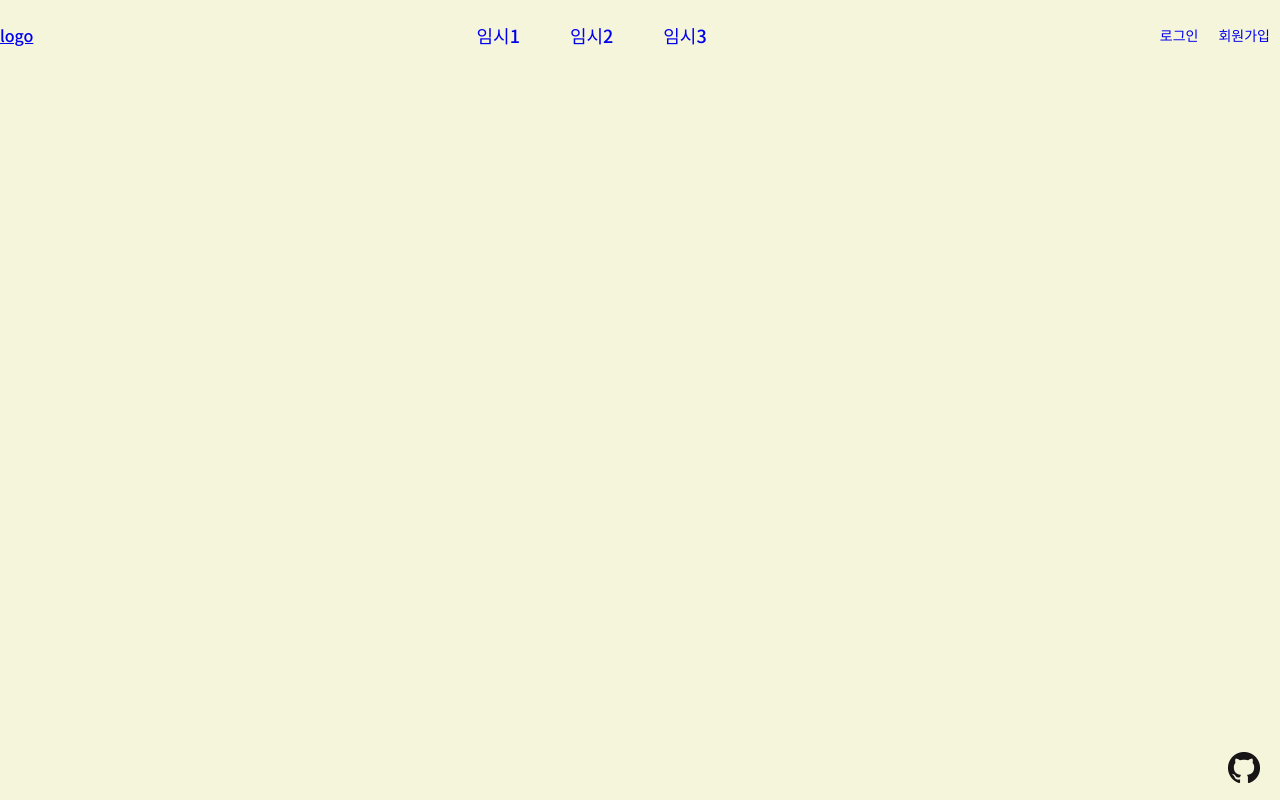
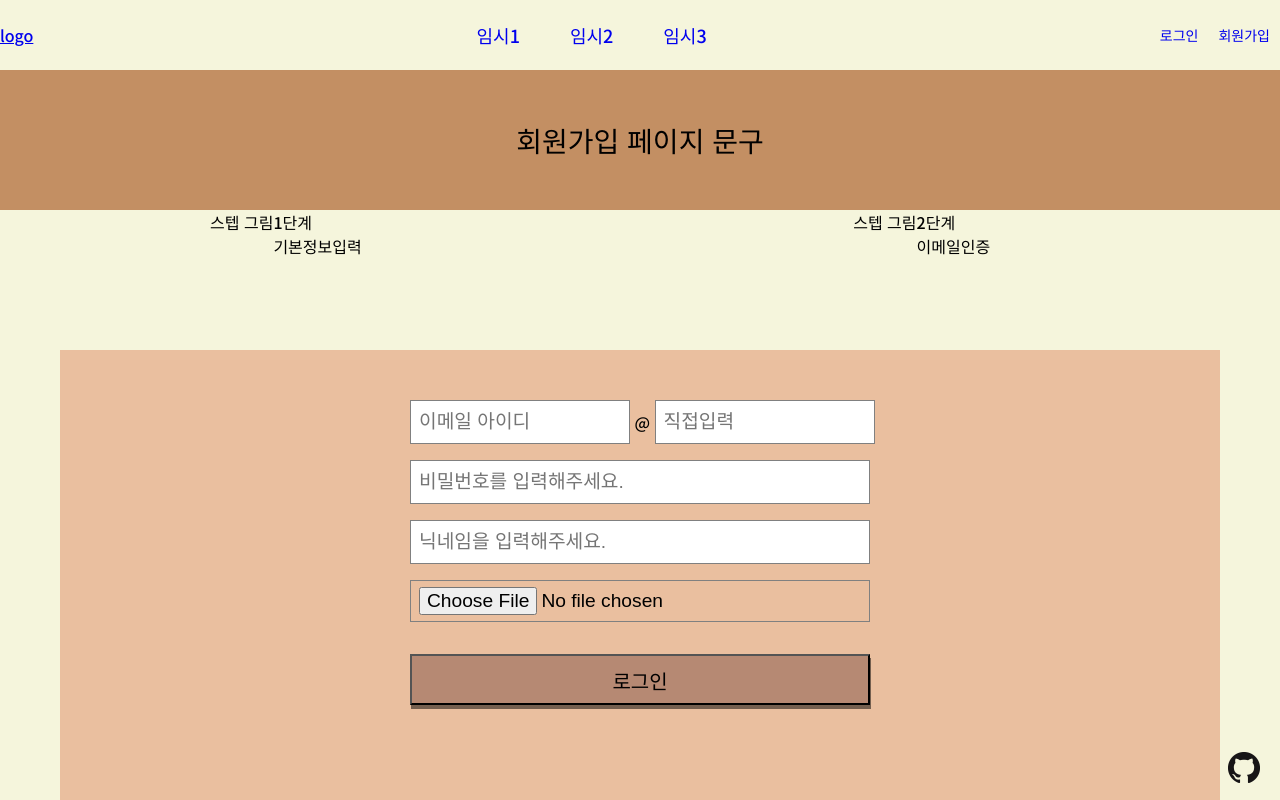
Before and after one commit to Donkey-s-Ears/Donkeys-front, a React app: page /RegisterPage in a window 1280 px wide. Built offline with nearby package versions, Linux system fonts and the light colour scheme.

Commit message:
[DON-27] feat: RegisterPage 구현 중
이메일 도메인 선택 드롭다운 진행 중

```diff
--- /dev/null
+++ b/src/components/Form/EmailForm.jsx
@@ -0,0 +1,82 @@
+import { useState } from 'react';
+import styled from 'styled-components';
+
+const EmailInput = styled.input`
+  width: 220px;
+  border: 1px solid gray;
+  line-height: 2.5rem;
+  font-size: 1.2rem;
+  padding-left: 0.5rem;
+  padding-right: 0.5rem;
+`;
+
+const Wrapper = styled.div`
+  display: flex;
+  width: 460px;
+  align-items: center;
+`;
+
+const DomainWrapper = styled.div`
+  display: relative;
+	&:after {
+		content: '\003E';
+	}
+`;
+
+const DropDownAnchor = styled.div`
+  position: absolute;
+  height: 0px;
+`;
+
+const DropDownWrapper = styled.div`
+  height: 200px;
+  opacity: ${props => props.isActive};
+`;
+
+const DropDownUl = styled.ul`
+  overflow: hidden;
+  list-style-type: none;
+  li {
+    text-decoration: 1px solid black;
+  }
+`;
+
+const EmailForm = () => {
+  const [Addr, setAddr] = useState('');
+  const [isActive, setIsActive] = useState(false);
+  const domainList = ['직접입력', 'naver.com', 'daum.net', 'gmail.com', 'nate.com', 'hanmail.net'];
+
+  const onChange = e => {
+    console.log(e.target.value);
+    if (e.target.value === '직접입력') {
+      e.target.value = '';
+    }
+    setAddr(e.target.value);
+  };
+
+  const onClick = () => {
+    setIsActive(prev => !prev);
+    console.log(isActive);
+  };
+
+  return (
+    <Wrapper>
+      <EmailInput name="emailId" placeholder="이메일 아이디" type="text" />
+      <div>&nbsp;@&nbsp;</div>
+      <DomainWrapper onClick={onClick}>
+        <EmailInput name="emailAddr" value={Addr} placeholder="직접입력" type="text" onChange={onChange} />
+        <DropDownAnchor>
+          <DropDownWrapper isActive={Number(isActive)}>
+            <DropDownUl>
+              {domainList.map(domain => (
+                <li key={domain}>{domain}</li>
+              ))}
+            </DropDownUl>
+          </DropDownWrapper>
+        </DropDownAnchor>
+      </DomainWrapper>
+    </Wrapper>
+  );
+};
+
+export default EmailForm;
--- a/src/components/LoginForm/InputWithLabel.jsx
+++ b/src/components/Form/InputWithLabel.jsx
@@ -1,30 +1,24 @@
 import styled from 'styled-components';
 
 const Wrapper = styled.div`
-  & + & {
-    margin-top: 1rem;
-  }
+  margin-top: 1rem;
 `;
-
-// const Label = styled.div`
-//   font-size: 1rem;
-//   margin-bottom: 0.25rem;
-// `;
 
 const Input = styled.input`
   width: 100%;
   border: 1px solid gray;
-  // outline: none;
   line-height: 2.5rem;
   font-size: 1.2rem;
   padding-left: 0.5rem;
   padding-right: 0.5rem;
 `;
 
-const InputWithLabel = props => (
-  <Wrapper>
-    <Input {...props} />
-  </Wrapper>
-);
+const InputWithLabel = props => {
+  return (
+    <Wrapper>
+      <Input {...props} />
+    </Wrapper>
+  );
+};
 
 export default InputWithLabel;
--- a/src/components/LoginForm/LoginForm.jsx
+++ b/src/components/LoginForm/LoginForm.jsx
@@ -1,6 +1,6 @@
 import LoginFormStyled, { LoginWrapper } from './LoginForm.Styled.jsx';
-import InputWithLabel from './InputWithLabel.jsx';
-import LoginButton from './LoginButton.jsx';
+import InputWithLabel from '../Form/InputWithLabel.jsx';
+import LoginButton from '../Form/LoginButton.jsx';
 
 const LoginForm = () => {
   function handleSubmit(e) {
@@ -12,7 +12,7 @@ const LoginForm = () => {
   return (
     <LoginWrapper>
       <LoginFormStyled onSubmit={handleSubmit}>
-        <InputWithLabel name="email" placeholder="이메일을 입력해주세요." />
+        <InputWithLabel name="email" placeholder="이메일을 입력해주세요." type="email" />
         <InputWithLabel name="password" placeholder="비밀번호를 입력해주세요." type="password" />
         <LoginButton type="submit" />
       </LoginFormStyled>
--- a/src/components/PageContext/PageContext.styled.jsx
+++ b/src/components/PageContext/PageContext.styled.jsx
@@ -9,6 +9,7 @@ const PageContextStyled = styled.div`
   vertical-align: middle;
   font-size: 28px;
   background-color: #c38f63;
+  margin: auto;
 `;
 
 export default PageContextStyled;
--- /dev/null
+++ b/src/components/RegisterForm/RegisterForm.jsx
@@ -0,0 +1,20 @@
+import RegisterFormStyled, { Wrapper } from './RegisterForm.styled.jsx';
+import InputWithLabel from '../Form/InputWithLabel.jsx';
+import LoginButton from '../Form/LoginButton.jsx';
+import EmailForm from '../Form/EmailForm.jsx';
+
+const RegisterForm = () => {
+  return (
+    <Wrapper>
+      <RegisterFormStyled>
+        <EmailForm />
+        <InputWithLabel name="password" placeholder="비밀번호를 입력해주세요." type="password" />
+        <InputWithLabel name="nickname" placeholder="닉네임을 입력해주세요." type="text" />
+        <InputWithLabel name="avarta" placeholder="아바타로 사용할 이미지를 업로드해주세요." type="file" />
+        <LoginButton>회원 가입</LoginButton>
+      </RegisterFormStyled>
+    </Wrapper>
+  );
+};
+
+export default RegisterForm;
--- /dev/null
+++ b/src/components/RegisterForm/RegisterForm.styled.jsx
@@ -0,0 +1,16 @@
+import styled from 'styled-components';
+
+export const Wrapper = styled.div`
+  position: absolute;
+  left: 50%;
+  transform: translate(-50%, 0);
+  padding: 50px 350px;
+  background-color: #eabf9f;
+`;
+
+const RegisterFormStyled = styled.div`
+  width: 460px;
+  min-height: 350px;
+`;
+
+export default RegisterFormStyled;
--- /dev/null
+++ b/src/components/RegisterStep/RegisterStep.Styled.jsx
@@ -0,0 +1,32 @@
+import styled from 'styled-components';
+
+export const Wrapper = styled.div`
+  width: 100%;
+  height: 140px;
+  line-height: 140px;
+  max-width: 1980px;
+  text-align: center;
+  vertical-align: middle;
+`;
+
+const RegisterStepStyled = styled.div`
+  display: flex;
+  flex-direction: row;
+  margin: auto;
+  width: 100%;
+  max-width: 960px;
+  height: 140px;
+  justify-content: space-between;
+`;
+
+RegisterStepStyled.Step = styled.div`
+  width: 33%;
+  padding: 0 50px;
+  &:before {
+    content: '스텝 그림';
+    height: 70px;
+    float: left;
+  }
+`;
+
+export default RegisterStepStyled;
--- /dev/null
+++ b/src/components/RegisterStep/RegisterStep.jsx
@@ -0,0 +1,18 @@
+import RegisterStepStyled from './RegisterStep.Styled.jsx';
+
+const RegisterStep = () => {
+  return (
+    <RegisterStepStyled>
+      <RegisterStepStyled.Step>
+        <div>1단계</div>
+        <div>기본정보입력</div>
+      </RegisterStepStyled.Step>
+      <RegisterStepStyled.Step>
+        <div>2단계</div>
+        <div>이메일인증</div>
+      </RegisterStepStyled.Step>
+    </RegisterStepStyled>
+  );
+};
+
+export default RegisterStep;
--- a/src/page/RegisterPage.jsx
+++ b/src/page/RegisterPage.jsx
@@ -1,6 +1,16 @@
+import PageContextStyled from '../components/PageContext/PageContext.styled.jsx';
+import RegisterStep from '../components/RegisterStep/RegisterStep.jsx';
+import RegisterForm from '../components/RegisterForm/RegisterForm.jsx';
+
 const RegisterPage = () => {
   console.log('RegisterPage');
-  return <div></div>;
+  return (
+    <>
+      <PageContextStyled>회원가입 페이지 문구</PageContextStyled>
+      <RegisterStep />
+      <RegisterForm />
+    </>
+  );
 };
 
 export default RegisterPage;
```
Also changed, not shown: src/components/Form/LoginButton.jsx (renamed from src/components/LoginForm/LoginButton.jsx).
